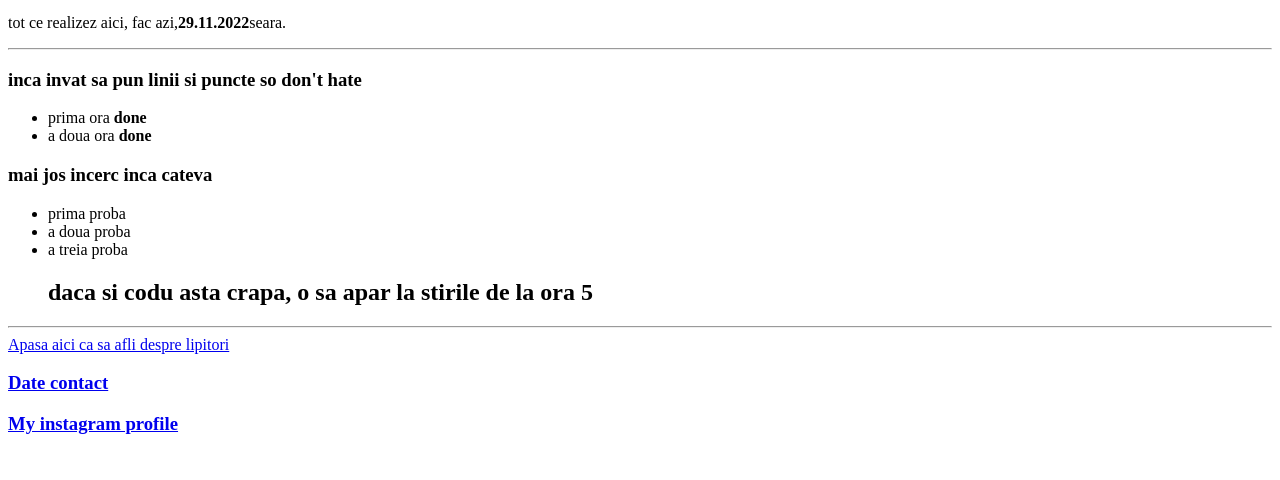
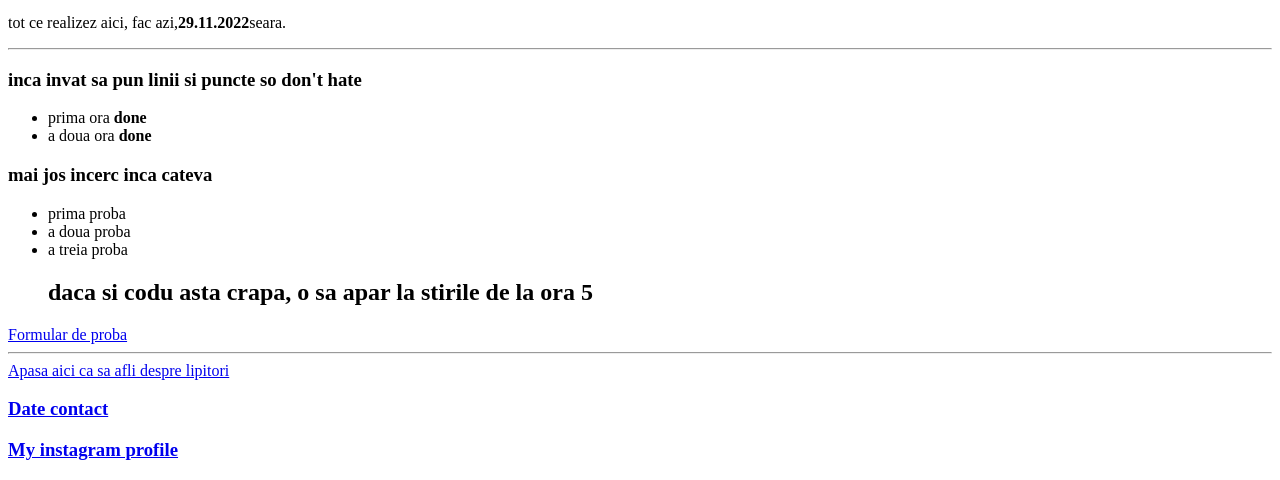
Before and after one commit to Georgetole/CV, a plain HTML site: page index.html in a window 1280 px wide. Shown: the part 412-892 px from the top of the page. Before the commit the page ends 866 px from the top, so only its background shows below. Drawn offline with Linux system fonts and the light colour scheme.

Commit message:
Update index.html

```diff
--- a/index.html
+++ b/index.html
@@ -22,6 +22,7 @@
     <li>a treia proba</li>
    <H2><strong>daca si codu asta crapa, o sa apar la stirile de la ora 5</strong></H2>
 </ul>
+    <a href="formular.html">Formular de proba</a>
 <hr>
 <a href="hobiuri.html">Apasa aici ca sa afli despre lipitori</a>
 <h3><a href="contact.html">Date contact</a></h3>
```
